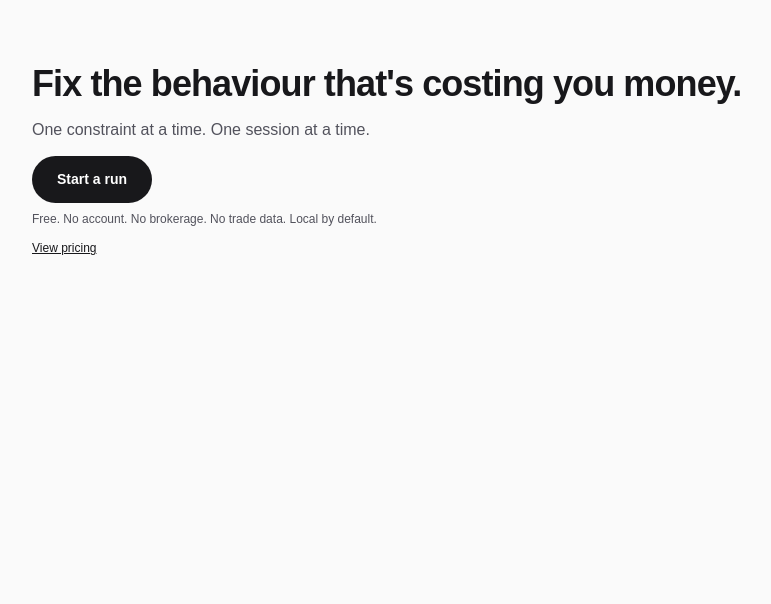
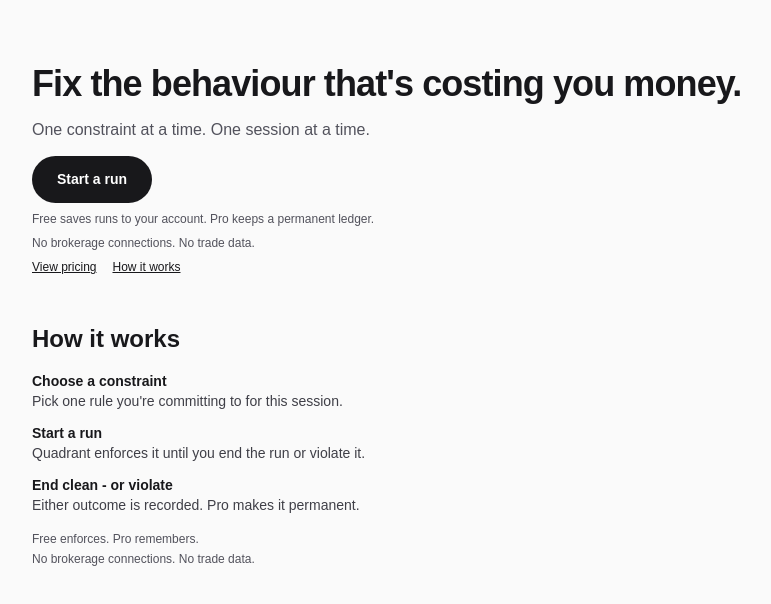
Before and after one commit to bbyjae-django-lab/quadrant, a Next.js app: page / in a window 1280 px wide. Shown: the top 604 px of the page, without its empty margins (160-931 px from the left). Built offline with nearby package versions, Linux system fonts and the light colour scheme; no server answers.

Commit message:
Updating from jades recommendations

```diff
--- a/app/account/page.tsx
+++ b/app/account/page.tsx
@@ -1,6 +1,7 @@
 "use client";
 
 import { useEffect, useState } from "react";
+import Link from "next/link";
 import { useRouter } from "next/navigation";
 
 import { useAuth } from "../providers/AuthProvider";
@@ -63,6 +64,11 @@ export default function AccountPage() {
   return (
     <div className="min-h-screen bg-zinc-50 px-[var(--space-6)] py-[var(--space-16)] text-zinc-900">
       <main className="mx-auto w-full max-w-2xl ui-surface p-[var(--space-8)] sm:p-[var(--space-10)]">
+        <div className="text-xs">
+          <Link href="/dashboard" className="underline">
+            Back
+          </Link>
+        </div>
         <h1 className="text-xl font-semibold text-zinc-900">Account</h1>
         <div className="mt-6 space-y-4 text-sm text-zinc-700">
           <div>
@@ -80,6 +86,19 @@ export default function AccountPage() {
             </p>
           </div>
           <div className="flex flex-wrap items-center gap-2 text-xs text-zinc-500">
+            {proStatus === "free" ? (
+              <>
+                <Link
+                  href={`/pricing?intent=upgrade&returnTo=${encodeURIComponent("/account")}`}
+                  className="underline"
+                >
+                  Upgrade to Pro
+                </Link>
+                <span aria-hidden="true" className="text-zinc-400">
+                  |
+                </span>
+              </>
+            ) : null}
             {proStatus === "pro" ? (
               <>
                 <button
@@ -90,7 +109,7 @@ export default function AccountPage() {
                   Manage billing
                 </button>
                 <span aria-hidden="true" className="text-zinc-400">
-                  ·
+                  |
                 </span>
               </>
             ) : null}
--- a/app/api/stripe/portal/route.ts
+++ b/app/api/stripe/portal/route.ts
@@ -31,7 +31,7 @@ export const POST = async (req: Request) => {
   const stripe = new Stripe(stripeSecret, { apiVersion: "2024-04-10" });
   const session = await stripe.billingPortal.sessions.create({
     customer: entitlement.stripe_customer_id,
-    return_url: `${appUrl}/pricing`,
+    return_url: `${appUrl}/account`,
   });
   return NextResponse.json({ url: session.url });
 };
--- a/app/page.tsx
+++ b/app/page.tsx
@@ -1,44 +1,52 @@
 "use client";
 
-import { useEffect } from "react";
+import { useEffect, useState } from "react";
 import { useRouter } from "next/navigation";
 
 import { QUADRANT_LOCAL_ACTIVE_RUN } from "@/lib/keys";
-import { getSupabaseClient } from "./lib/supabaseClient";
+import AuthModal from "./components/modals/AuthModal";
+import { useAuth } from "./providers/AuthProvider";
 
 export default function LandingPage() {
   const router = useRouter();
+  const { isAuthed, authLoading } = useAuth();
+  const [showAuth, setShowAuth] = useState(false);
+  const [desiredNext, setDesiredNext] = useState("/protocols");
 
   const handleStartRun = () => {
     if (typeof window === "undefined") {
       return;
     }
+    if (authLoading) {
+      return;
+    }
     const stored = localStorage.getItem(QUADRANT_LOCAL_ACTIVE_RUN);
+    let next = "/protocols";
     if (stored) {
       try {
         const parsed = JSON.parse(stored) as { status?: string };
         if (parsed.status === "active") {
-          router.push("/dashboard");
-          return;
+          next = "/dashboard";
         }
       } catch {
         // ignore
       }
     }
-    router.push("/protocols");
+    if (!isAuthed) {
+      setDesiredNext(next);
+      setShowAuth(true);
+      return;
+    }
+    router.push(next);
   };
 
   useEffect(() => {
     if (typeof window === "undefined") {
       return;
     }
-    const supabase = getSupabaseClient();
-    if (supabase) {
-      supabase.auth.getSession().then((result) => {
-        if (result.data.session) {
-          router.replace("/dashboard");
-        }
-      });
+    if (!authLoading && isAuthed) {
+      router.replace("/dashboard");
+      return;
     }
     const stored = localStorage.getItem(QUADRANT_LOCAL_ACTIVE_RUN);
     if (!stored) {
@@ -52,7 +60,7 @@ export default function LandingPage() {
     } catch {
       // ignore
     }
-  }, [router]);
+  }, [authLoading, isAuthed, router]);
 
   return (
     <div className="min-h-screen bg-zinc-50 px-[var(--space-6)] py-[var(--space-16)] text-zinc-900">
@@ -75,14 +83,58 @@ export default function LandingPage() {
               </button>
             </div>
             <p className="text-xs text-zinc-600">
-              Free. No account. No brokerage. No trade data. Local by default.
+              Free saves runs to your account. Pro keeps a permanent ledger.
             </p>
-            <a href="/pricing?from=landing" className="text-xs underline">
-              View pricing
-            </a>
+            <p className="text-xs text-zinc-600">
+              No brokerage connections. No trade data.
+            </p>
+            <div className="flex flex-wrap items-center gap-4 text-xs">
+              <a href="/pricing?from=landing" className="underline">
+                View pricing
+              </a>
+              <a href="#how-it-works" className="underline">
+                How it works
+              </a>
+            </div>
+          </div>
+        </section>
+        <section id="how-it-works" className="space-y-4">
+          <h2 className="text-2xl font-semibold text-zinc-900">
+            How it works
+          </h2>
+          <div className="space-y-3 text-sm text-zinc-700">
+            <div>
+              <p className="font-semibold text-zinc-900">
+                Choose a constraint
+              </p>
+              <p>Pick one rule you're committing to for this session.</p>
+            </div>
+            <div>
+              <p className="font-semibold text-zinc-900">Start a run</p>
+              <p>
+                Quadrant enforces it until you end the run or violate it.
+              </p>
+            </div>
+            <div>
+              <p className="font-semibold text-zinc-900">
+                End clean - or violate
+              </p>
+              <p>Either outcome is recorded. Pro makes it permanent.</p>
+            </div>
+          </div>
+          <div className="space-y-1 text-xs text-zinc-600">
+            <p>Free enforces. Pro remembers.</p>
+            <p>No brokerage connections. No trade data.</p>
           </div>
         </section>
       </main>
+      {showAuth ? (
+        <AuthModal
+          title="Attach your run to your record"
+          next={desiredNext}
+          onClose={() => setShowAuth(false)}
+        />
+      ) : null}
     </div>
   );
 }
--- a/app/protocols/page.tsx
+++ b/app/protocols/page.tsx
@@ -20,6 +20,11 @@ export default function ProtocolsPage() {
   return (
     <div className="min-h-screen bg-zinc-50 px-[var(--space-6)] py-[var(--space-16)] text-zinc-900">
       <main className="mx-auto flex w-full max-w-3xl flex-col gap-[var(--space-8)] ui-surface p-[var(--space-8)] sm:p-[var(--space-10)]">
+        <div className="text-xs">
+          <Link href="/" className="underline">
+            Back
+          </Link>
+        </div>
         <h1 className="text-2xl font-semibold text-zinc-900">
           Pick a constraint.
         </h1>
```
Lines whose indentation alone changed are shown as unchanged.
